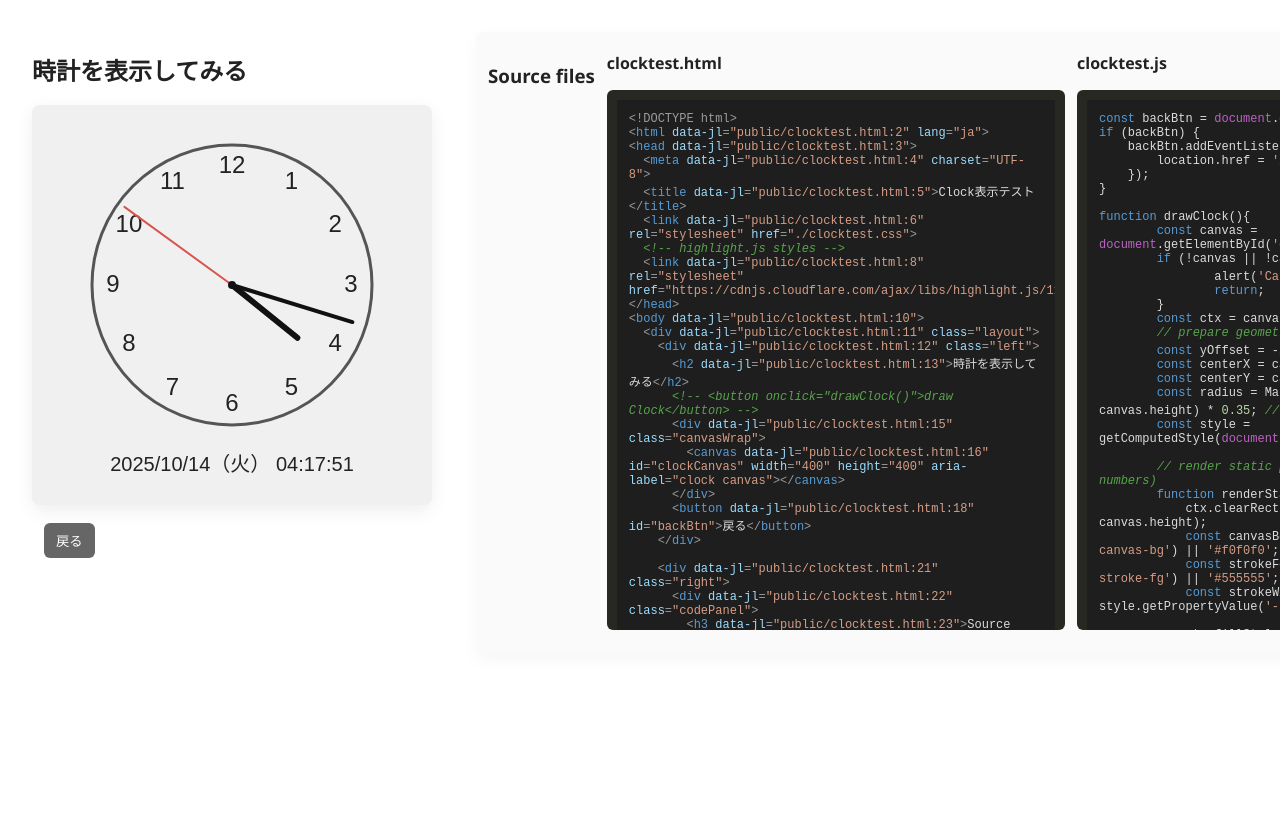
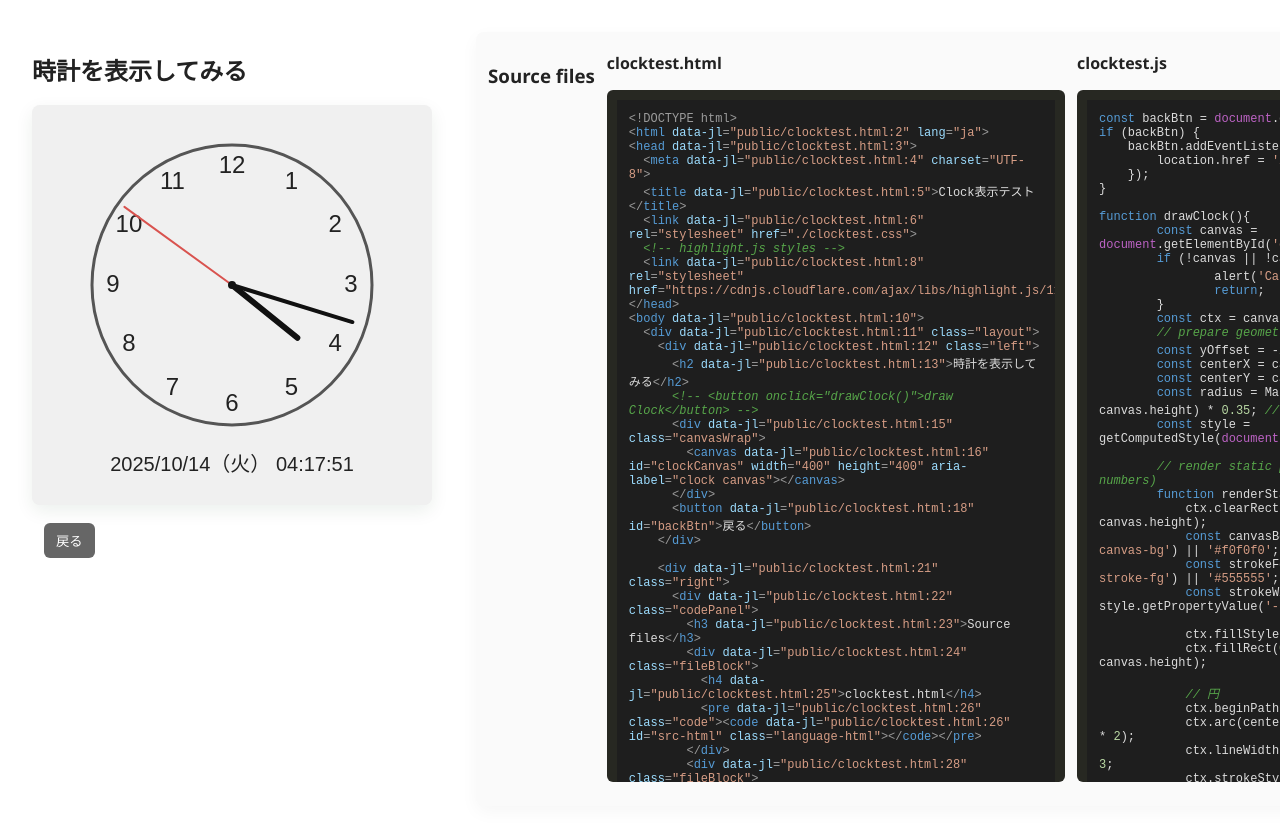
Before and after one commit to toshiueba/js_test, a plain HTML site: page public/clocktest.html in a window 1280 px wide. Shown: the top 838 px of the page. Before the commit the page ends 800 px from the top, so only its background shows below. Drawn offline with nearby package versions, Linux system fonts and the light colour scheme.

Commit message:
コード表示の縦を伸ばした

```diff
--- a/public/clocktest.css
+++ b/public/clocktest.css
@@ -53,14 +53,14 @@ h2 {
   padding: 12px;
   border-radius: 8px;
   box-shadow: 0 6px 18px rgba(0,0,0,0.04);
-  max-height: 600px;
+  /* max-height: 600px; */
+  max-height: 750px;
   overflow: hidden;
   display: flex;
   gap: 12px;
 }
 .fileBlock {
   /* make each file window narrower: ~66% of the previous one-third column */
-  /* flex: 0 0 calc(33.333% * 0.66); */
   flex: 0 0 calc(30%);
   min-width: 0; /* allow overflow inside flex item */
   display: flex;
@@ -76,7 +76,8 @@ h2 {
   overflow: auto; /* enable scrollbars when content overflows */
   font-family: Consolas, 'Courier New', monospace;
   font-size: 12px;
-  max-height: 520px;
+  /* max-height: 520px; */
+  max-height: 750px;
 }
 .fileBlock h4 { margin: 8px 0 4px; }
 
```
